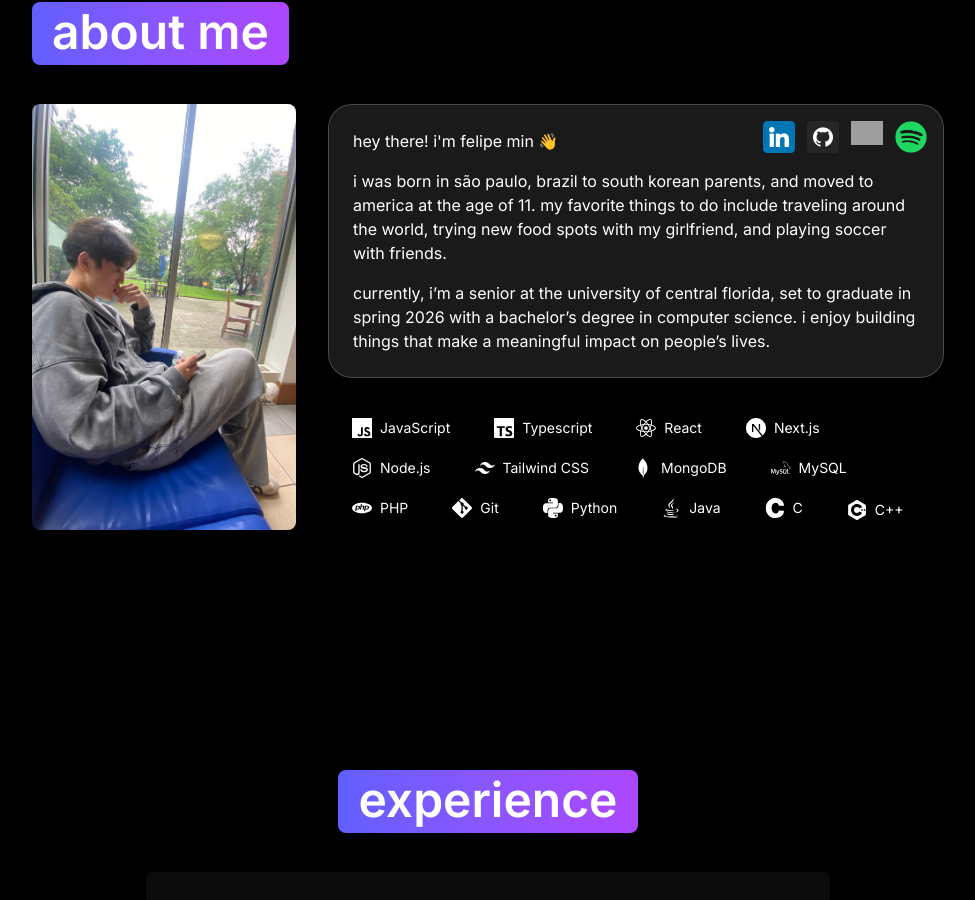
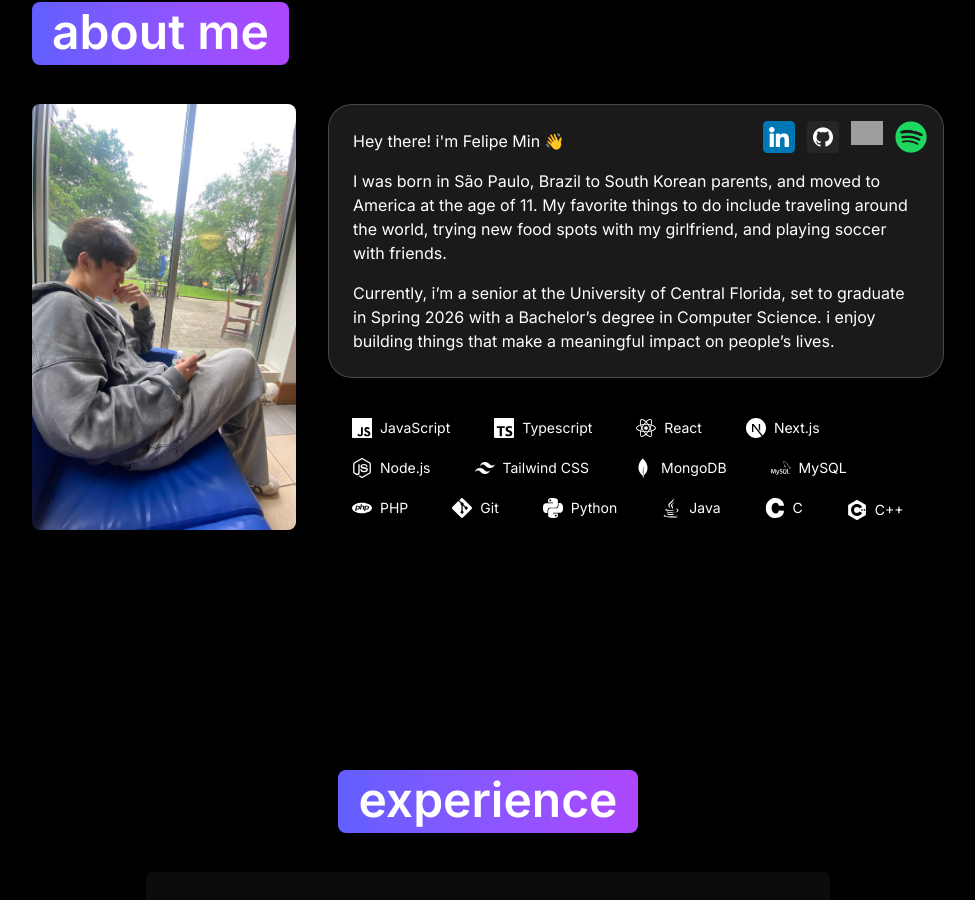
Before and after one commit to xxfmin/personal-portfolio, a Next.js app: page / in a window 1280 px wide. Shown: the part 856-1756 px from the top of the page, without its empty margins (152-1127 px from the left). Built offline with nearby package versions, Linux system fonts and the light colour scheme; grey boxes are pictures that could not be loaded.

Commit message:
capitalized introduction text

```diff
--- a/components/About.tsx
+++ b/components/About.tsx
@@ -83,17 +83,17 @@ const About = () => {
 
               {/* text content */}
               <div className="space-y-4">
-                <p>hey there! i'm felipe min 👋</p>
+                <p>Hey there! i'm Felipe Min 👋</p>
                 <p>
-                  i was born in são paulo, brazil to south korean parents, and
-                  moved to america at the age of 11. my favorite things to do
+                  I was born in São Paulo, Brazil to South Korean parents, and
+                  moved to America at the age of 11. My favorite things to do
                   include traveling around the world, trying new food spots with
                   my girlfriend, and playing soccer with friends.
                 </p>
                 <p>
-                  currently, i’m a senior at the university of central florida,
-                  set to graduate in spring 2026 with a bachelor’s degree in
-                  computer science. i enjoy building things that make a
+                  Currently, i’m a senior at the University of Central Florida,
+                  set to graduate in Spring 2026 with a Bachelor’s degree in
+                  Computer Science. i enjoy building things that make a
                   meaningful impact on people’s lives.
                 </p>
               </div>
```
